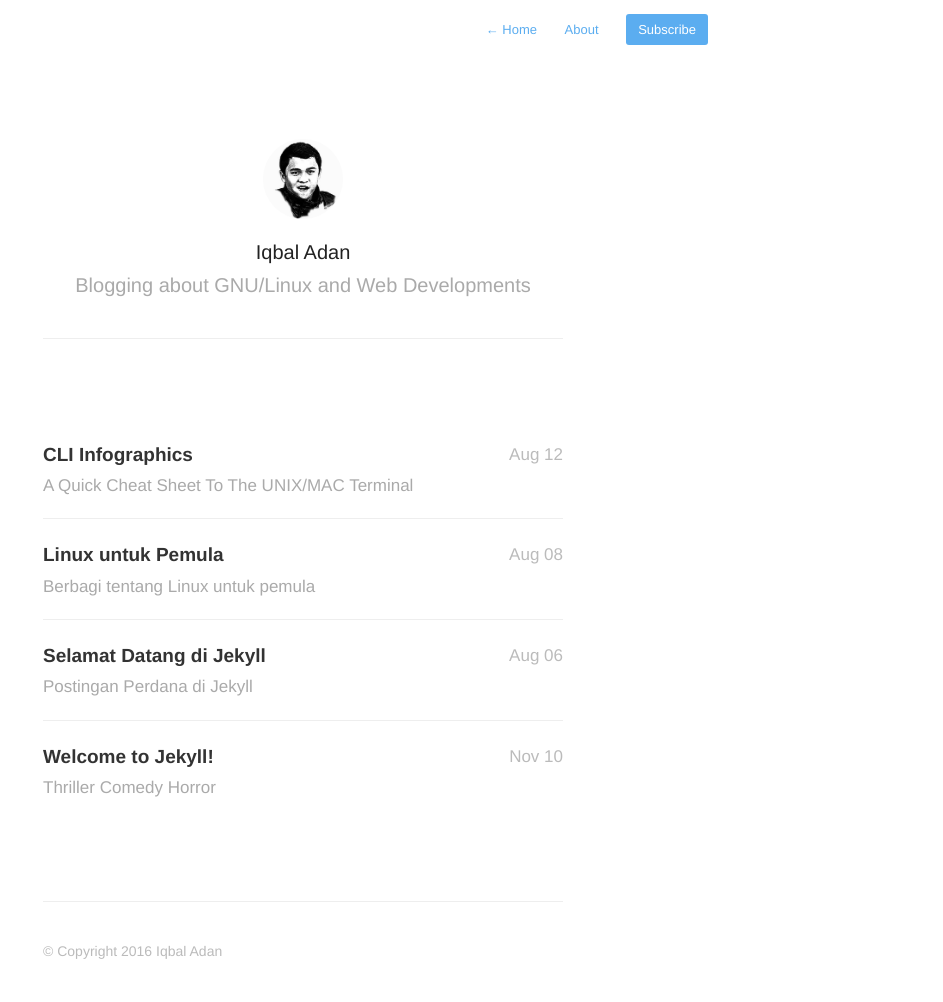
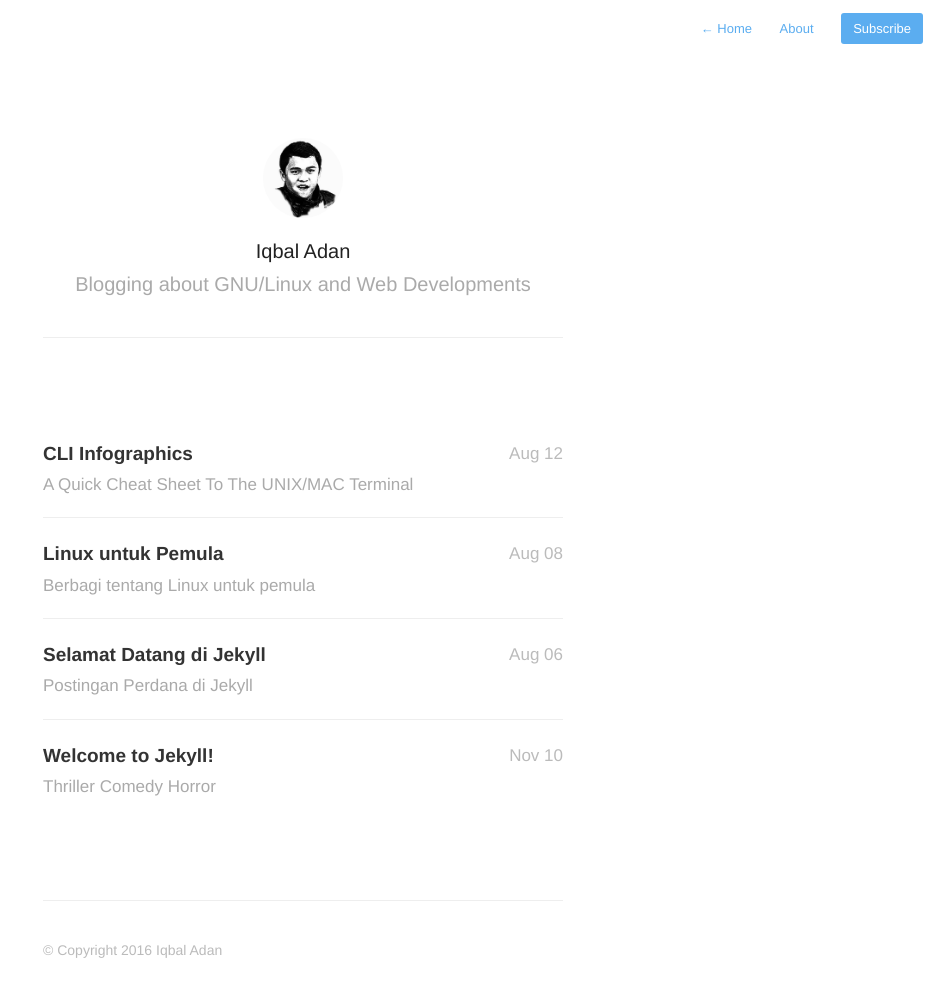
Before and after one commit to iqbaladan/iqbaladan.github.io, a Jekyll site: the page built from index.html, in a window 1280 px wide. Shown: the whole page, without its empty margins (337-1280 px from the left). Built offline with Jekyll 4.4.1, drawn with Linux system fonts in a browser that asks for light colours; nearby versions of some CDN libraries; the list of posts is cut into pages by our own code.

Commit message:
Update style.css

```diff
--- a/assets/css/style.css
+++ b/assets/css/style.css
@@ -48,13 +48,11 @@
 }
 
 /* Base */
-html, body {height: 100%;}
+html, body { height: 100%; }
 
 body {
-	font:17px/1 "Helvetica Neue", Helvetica, Arial, sans-serif;
+	font:16px/1 "Helvetica Neue", Helvetica, Arial, sans-serif;
 	color: #666;
-	margin: 0 auto;
-  	max-width: 50em;
 	-webkit-font-smoothing: antialiased;
 	text-rendering: optimizeLegibility;
 }
@@ -114,12 +112,12 @@
 	padding: 20px 20px 0;
 
 	/*max-width: 600px;*/
-	width:100%;
+	/*width:100%;*/
 	background: #fff;
 	background: rgba(255,255,255,.90);
 	margin: 0 auto;
 	text-align: right;
-	/* position: fixed; */
+	/*position: fixed;*/
 	z-index: 100;
 }
 
@@ -644,9 +642,3 @@
 	.post h1 { font-size:24px; }
 	.post h2 { font-size:20px; }
 }
-
-/* Justifying text in post
-p {
-  text-align: justify
-}
- */
```
